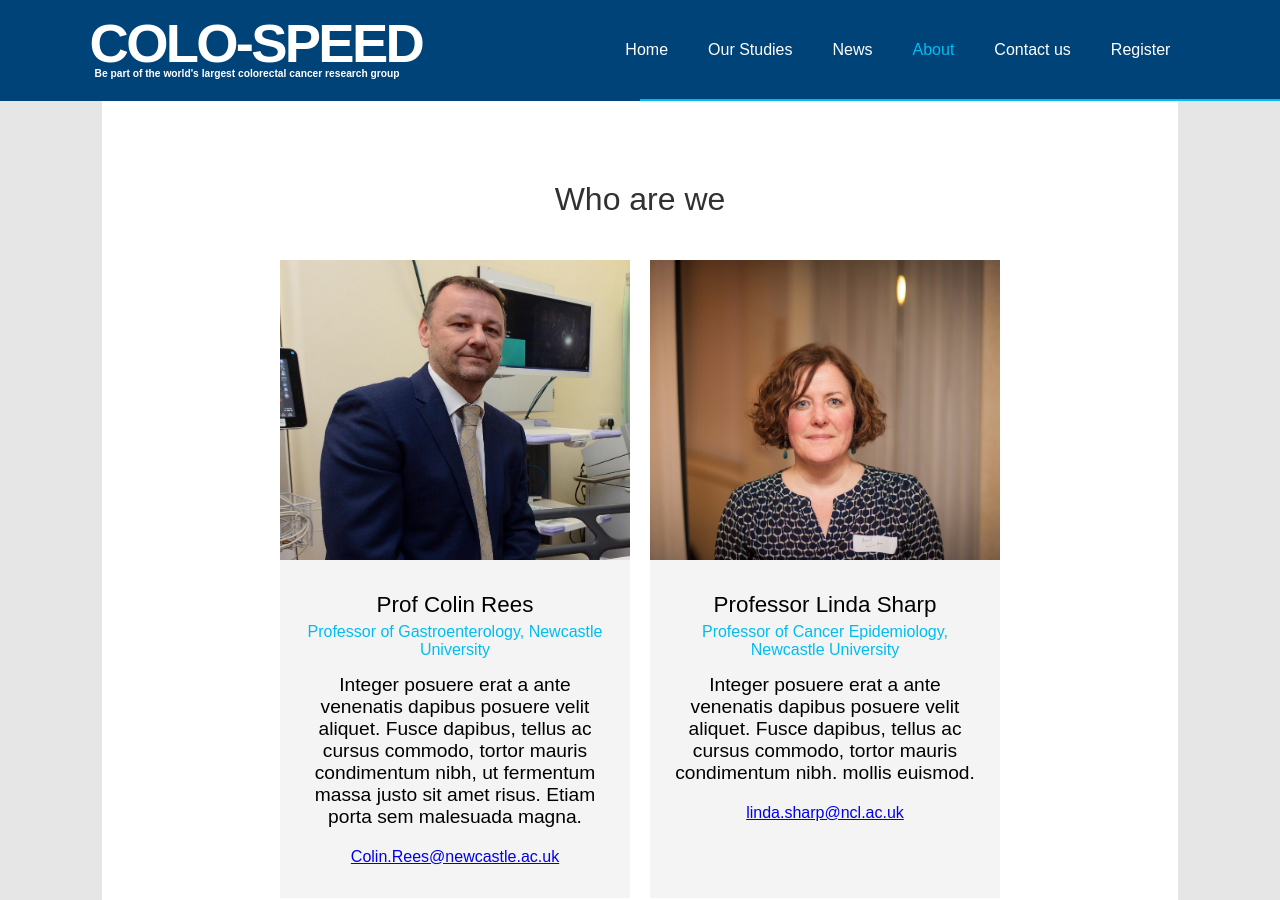
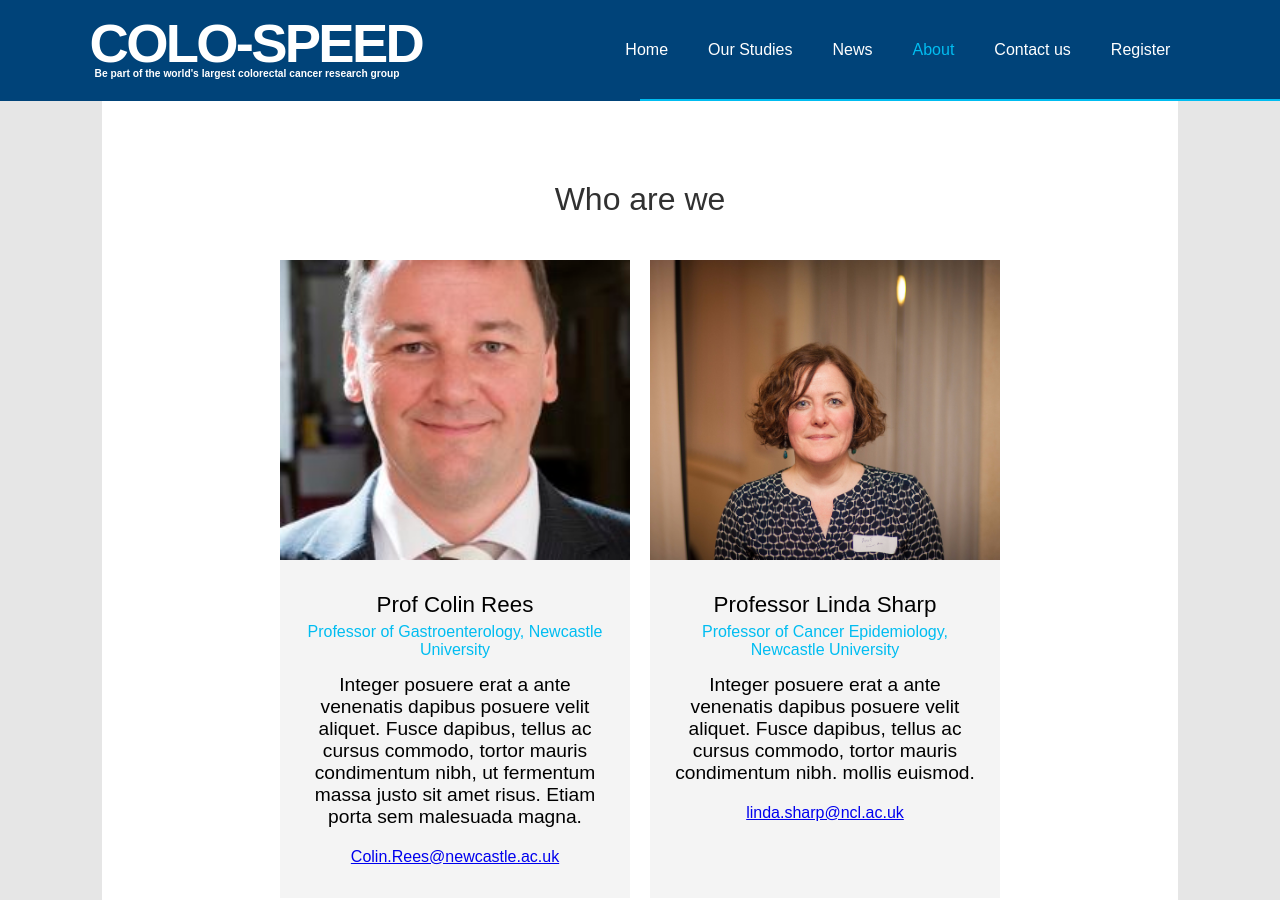
Before and after one commit to not-dalia/colo-speed-v2, a Jekyll site: the page built from _pages/about.html, in a window 1280 px wide and 900 px high, scrolled down 2055 px. Built offline with Jekyll 4.4.1, drawn with Linux system fonts in a browser that asks for light colours; some web fonts are replaced.

Commit message:
changed photo of colin

```diff
--- a/_data/members.yml
+++ b/_data/members.yml
@@ -2,7 +2,7 @@
   affiliation: Professor of Gastroenterology, Newcastle University
   bio: Integer posuere erat a ante venenatis dapibus posuere velit aliquet. Fusce dapibus, tellus ac cursus commodo, tortor mauris condimentum nibh, ut fermentum massa justo sit amet risus. Etiam porta sem malesuada magna.
   email: Colin.Rees@newcastle.ac.uk
-  image: /assets/images/people/colin2.jpg
+  image: /assets/images/people/colin.jpg
 
 - name: Professor Linda Sharp
   affiliation: Professor of Cancer Epidemiology, Newcastle University
```
Also changed, not shown: assets/images/people/colin.jpg (added), assets/images/people/colin2.jpg (deleted).
